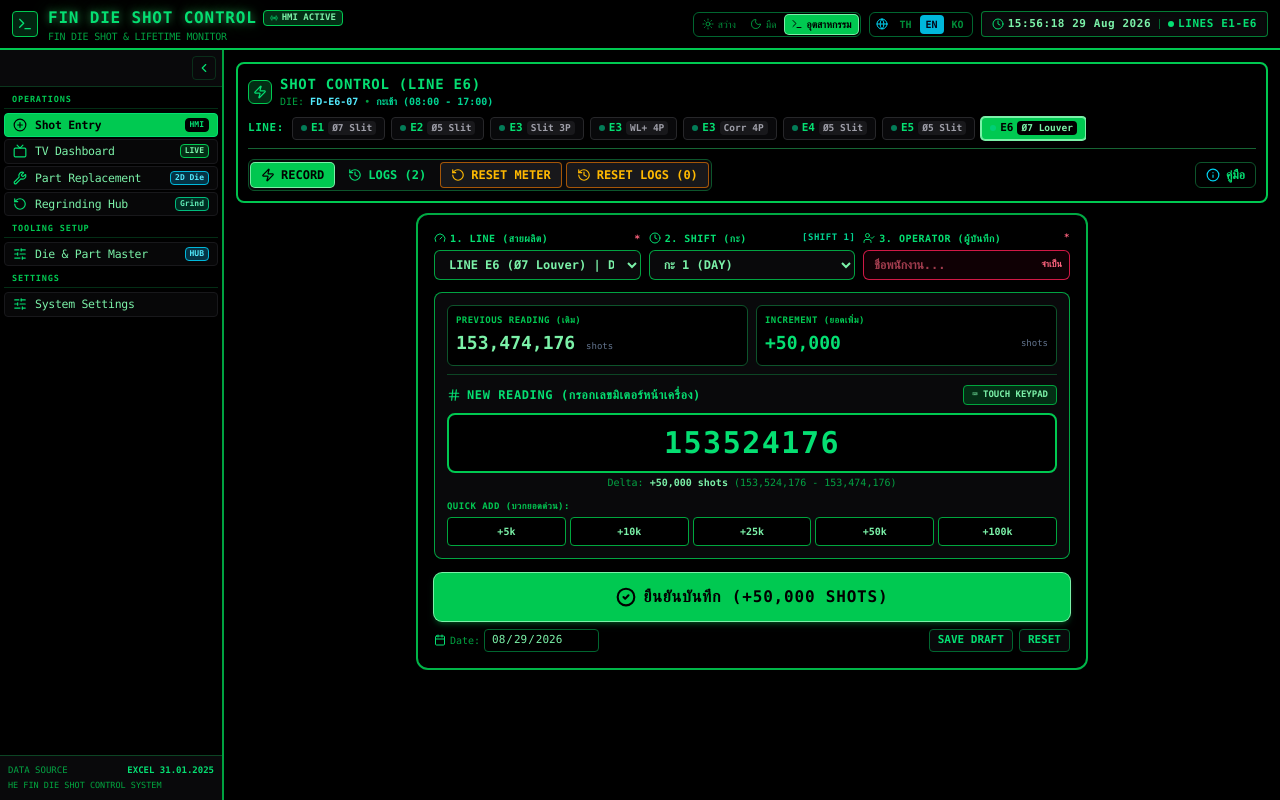
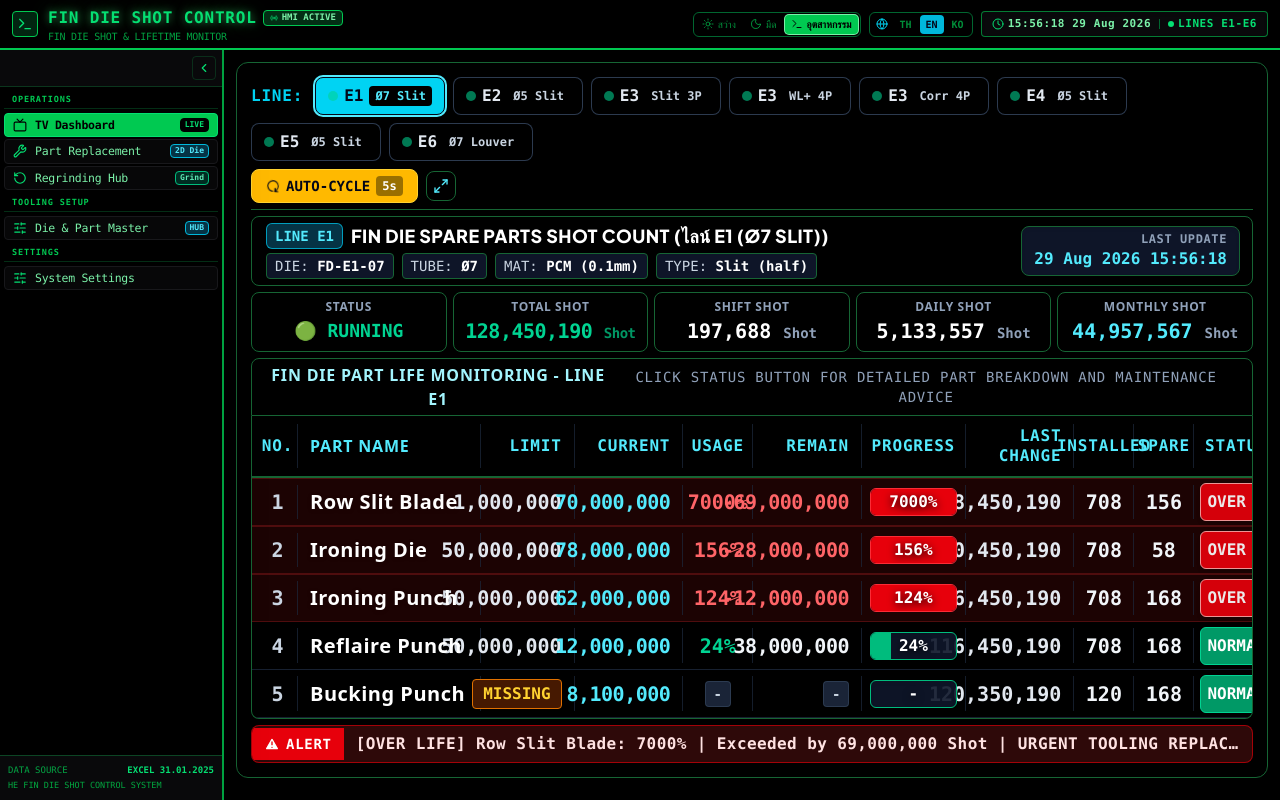
Before and after one commit to Asayway/Fin-Die-Shot-Control, a React (Vite) app: page / in a window 1280 px wide. Built offline with nearby package versions, Linux system fonts and the light colour scheme.

Commit message:
refactor: merge shot entry into TV monitoring dashboard
Remove the standalone shot entry view and sidebar navigation. Consolidate functionality into the TV dashboard to streamline the user interface and default the application to the monitoring view.

```diff
--- a/src/App.tsx
+++ b/src/App.tsx
@@ -17,7 +17,7 @@ const LoginView = React.lazy(() => import('./views/SystemSettingsView').then(m =
 
 export default function App() {
   const [currentUser, setCurrentUser] = useState<User>(storageService.getCurrentUser());
-  const [activeRoute, setActiveRoute] = useState<string>('shot-entry');
+  const [activeRoute, setActiveRoute] = useState<string>('tv-monitoring');
   const [targetLineId, setTargetLineId] = useState<ProductionLineId>('E6');
   const [settings, setSettings] = useState<SystemSettings>(storageService.getSettings());
   const [isTvFullscreen, setIsTvFullscreen] = useState<boolean>(false);
@@ -70,6 +70,7 @@ export default function App() {
   const renderActiveView = () => {
     switch (activeRoute) {
       case 'tv-monitoring':
+      case 'shot-entry':
         return (
           <TvDashboardView
             initialLineId={targetLineId}
@@ -77,8 +78,6 @@ export default function App() {
             onToggleFullscreen={handleToggleFullscreen}
           />
         );
-      case 'shot-entry':
-        return <ShotEntryView initialLineId={targetLineId} />;
       case 'replacement-entry':
       case 'lock-position':
       case 'die-layout':
--- a/src/components/layout/Sidebar.tsx
+++ b/src/components/layout/Sidebar.tsx
@@ -63,13 +63,6 @@ export const Sidebar: React.FC<SidebarProps> = ({
     {
       title: t.sidebar.operations,
       items: [
-        {
-          id: 'shot-entry',
-          label: t.sidebar.shotEntry,
-          icon: PlusCircle,
-          badge: 'HMI',
-          badgeColor: 'bg-green-950 text-green-300 border-green-500'
-        },
         {
           id: 'tv-monitoring',
           label: t.sidebar.tvDashboard,
--- a/src/views/LineOverviewView.tsx
+++ b/src/views/LineOverviewView.tsx
@@ -59,14 +59,6 @@ export const LineOverviewView: React.FC<LineOverviewViewProps> = ({ onNavigate }
           >
             <Tv className="w-3.5 h-3.5" />
             <span>OPEN TV DASHBOARD</span>
-          </button>
-
-          <button
-            onClick={() => onNavigate('shot-entry')}
-            className="flex items-center gap-1.5 px-3 py-1.5 bg-slate-900 hover:bg-slate-800 text-slate-200 border border-slate-700 rounded text-xs transition-all"
-          >
-            <PlusCircle className="w-3.5 h-3.5 text-cyan-400" />
-            <span>SHOT ENTRY</span>
           </button>
         </div>
       </div>
```
